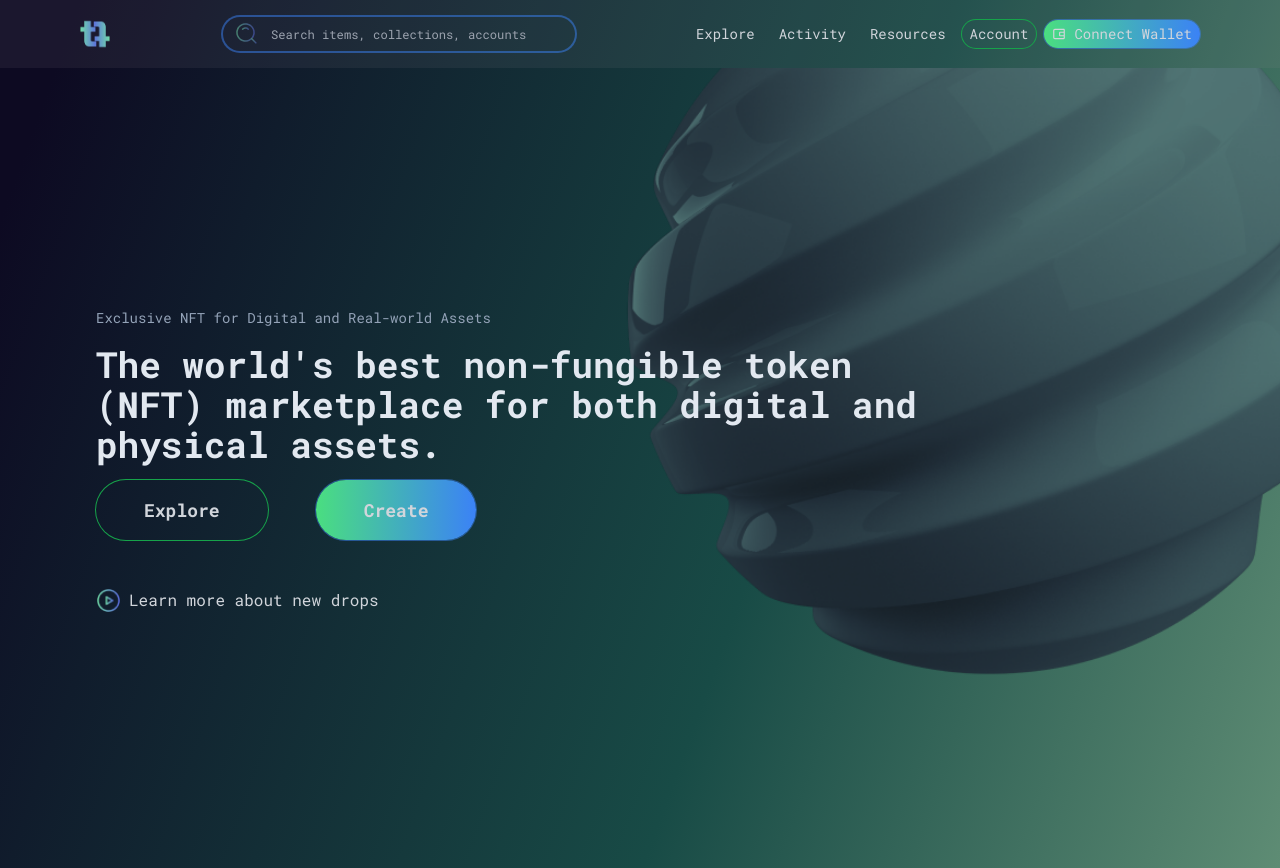
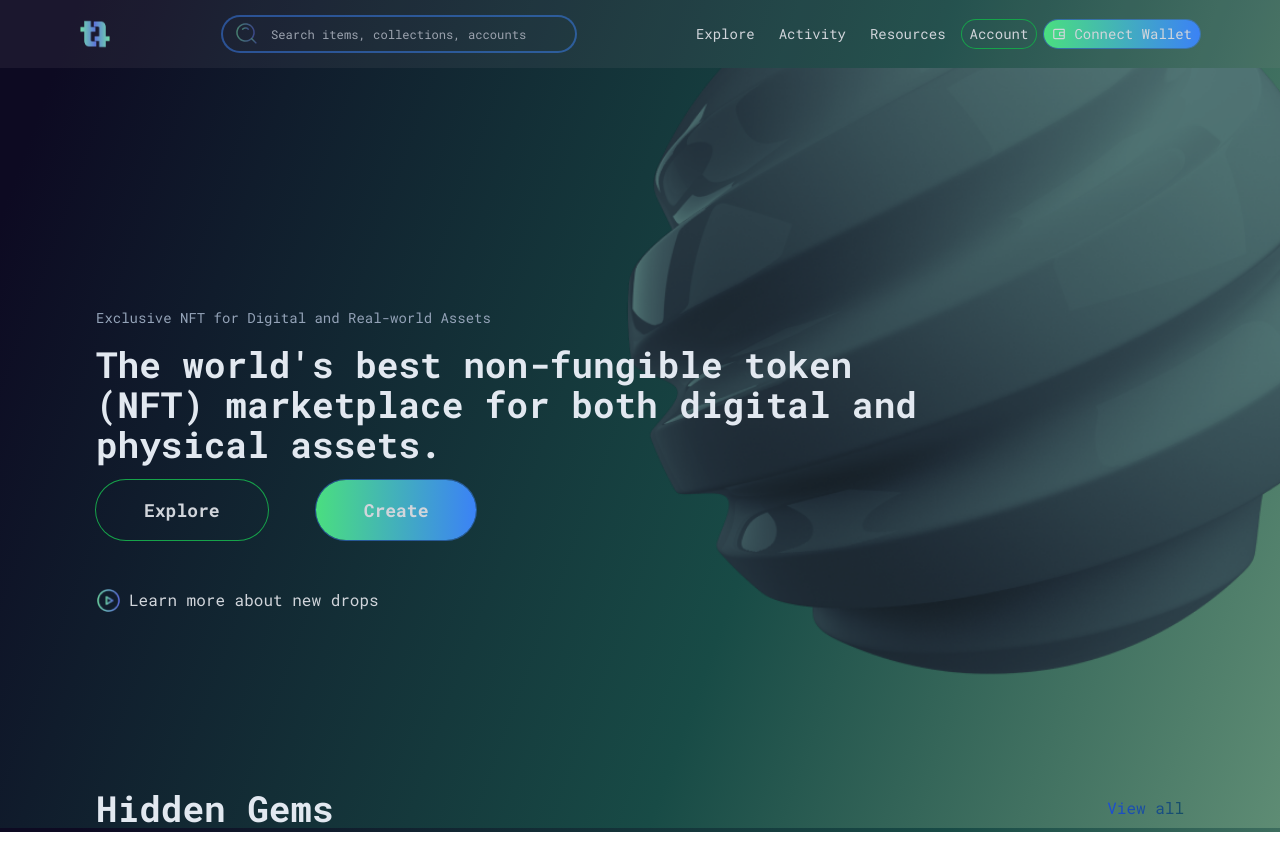
Before and after one commit to iykethe1st/Ethereal-Emporium-Next, a Next.js app in the folder ethereal-emporium/: page / in a window 1280 px wide. After the commit the page ends 832 px from the top, so only its background shows below. Built offline with nearby package versions, Linux system fonts and the light colour scheme.

Commit message:
Added HiddenGems (incomplete)

```diff
--- /dev/null
+++ b/ethereal-emporium/src/components/common/title.js
@@ -0,0 +1,9 @@
+const Title = ({ label }) => {
+  return (
+    <h1 className="text-slate-200 font-bold text-3xl md:text-4xl max-w-[55rem]">
+      {label}
+    </h1>
+  );
+};
+
+export default Title;
--- a/ethereal-emporium/src/components/hero.js
+++ b/ethereal-emporium/src/components/hero.js
@@ -3,12 +3,13 @@ import Image from "next/image";
 import ButtonDarkLg from "./common/buttonDarkLg";
 import ButtonLightLg from "./common/buttonLightLg";
 import Link from "next/link";
+import Title from "./common/title";
 
 const Hero = () => {
   return (
     <section
       style={{ backgroundImage: `url(${HeroIcon})` }}
-      className="bg-cover hero bg-center  h-[50rem] relative overflow-hidden"
+      className="bg-cover hero bg-center h-[35rem] lg:h-[45rem] relative overflow-hidden"
     >
       <div className="absolute -top-[12rem] -right-[8rem] z-0">
         <Image width="850" height="850" src="/hero-icon.png" alt="hero" />
@@ -18,10 +19,10 @@ const Hero = () => {
         <span className="text-slate-400 text-sm">
           Exclusive NFT for Digital and Real-world Assets
         </span>
-        <h1 className="text-slate-200 font-bold text-3xl md:text-4xl max-w-[55rem]">
-          The world's best non-fungible token (NFT) marketplace for both digital
-          and physical assets.
-        </h1>
+        <Title
+          label="The world's best non-fungible token (NFT) marketplace for both digital and
+      physical assets."
+        />
         <div className="flex gap-4 md:gap-12">
           <ButtonLightLg label="Explore" />
           <ButtonDarkLg label="Create" />
--- /dev/null
+++ b/ethereal-emporium/src/components/hiddenGems.js
@@ -0,0 +1,16 @@
+import Title from "./common/title";
+
+const HiddenJems = () => {
+  return (
+    <section className="grid grid-cols-1">
+      <div className="flex justify-between px-6 md:px-24 items-center">
+        <Title label="Hidden Gems" />
+        <span className="bg-clip-text bg-gradient-to-r text-transparent from-blue-700 to-cyan-900 hover:from-blue-800 hover:to-slate-800 active:from-red-900 active:to-slate-900 cursor-pointer">
+          View all
+        </span>
+      </div>
+    </section>
+  );
+};
+
+export default HiddenJems;
--- a/ethereal-emporium/src/pages/index.js
+++ b/ethereal-emporium/src/pages/index.js
@@ -4,6 +4,7 @@ import Image from "next/image";
 import Navbar from "../components/navbar";
 import SearchBarSm from "@/components/common/searchBarSm";
 import Hero from "@/components/hero";
+import HiddenJems from "@/components/hiddenGems";
 
 export default function Home() {
   const [isSmallScreen, setIsSmallScreen] = useState(false);
@@ -39,6 +40,7 @@ export default function Home() {
           </div>
         )}
         <Hero />
+        <HiddenJems />
       </main>
     </>
   );
```
